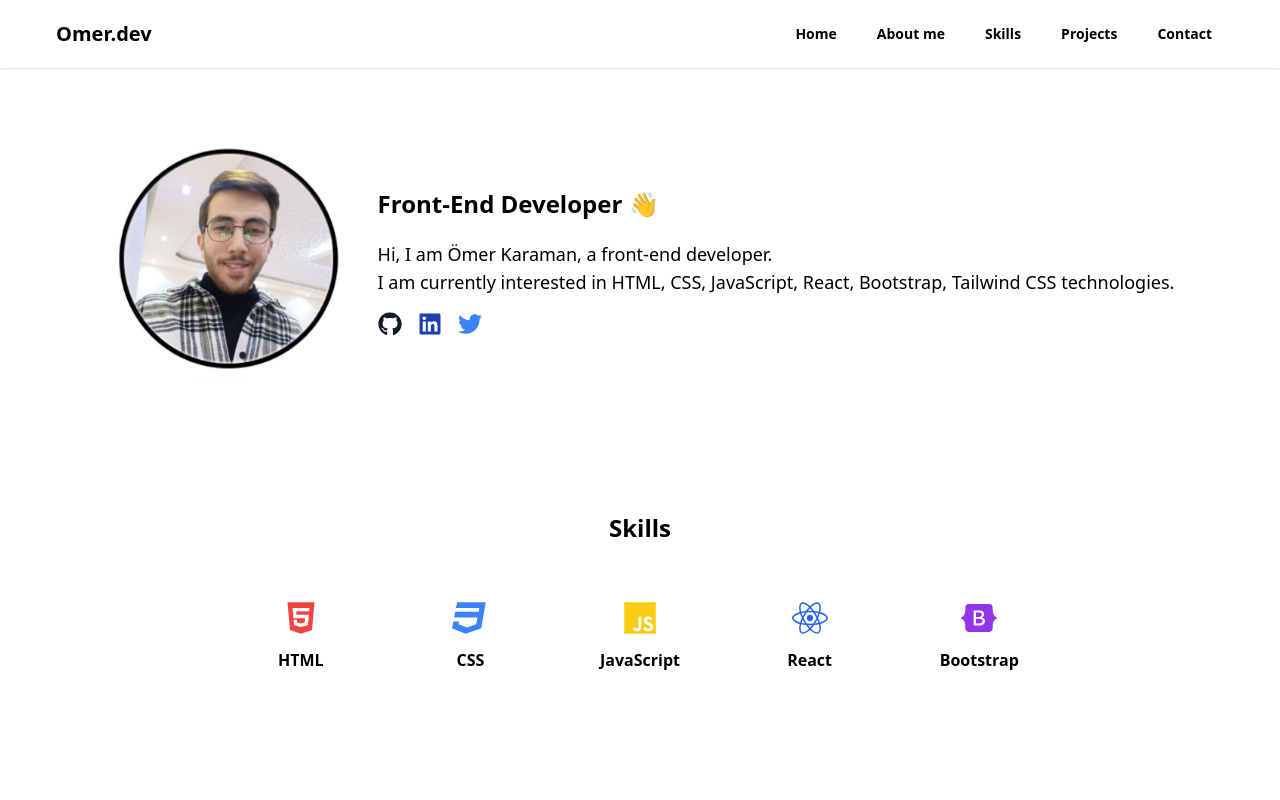
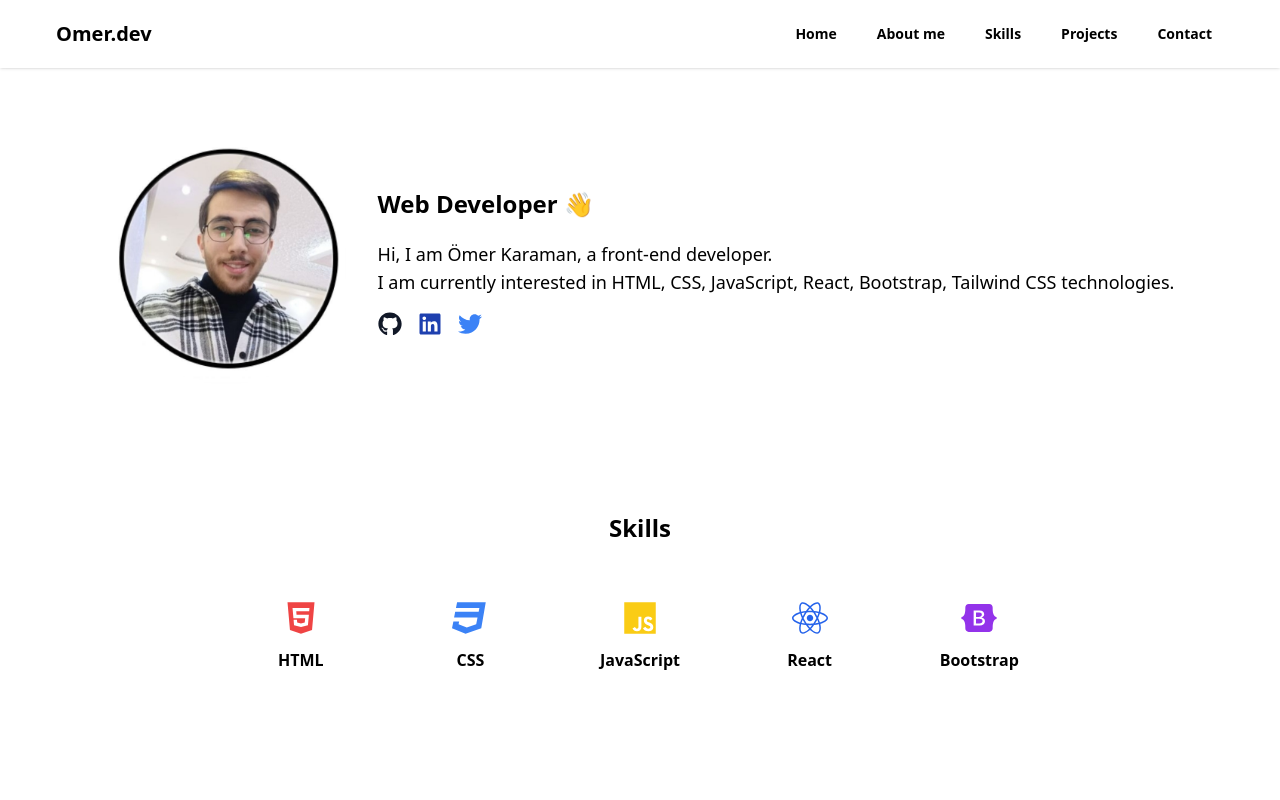
Before and after one commit to omerkr0/portfolio-website, a React (Vite) app: page / in a window 1280 px wide. Shown: the top 800 px of the page. Built offline with nearby package versions, Linux system fonts and the light colour scheme.

Commit message:
text animation added

```diff
--- a/src/components/Header.jsx
+++ b/src/components/Header.jsx
@@ -1,5 +1,6 @@
 import { FaTwitter, FaLinkedin, FaGithub } from 'react-icons/fa'
 import profile from '../../public/assets/profile.jpg'
+import { TypeAnimation } from 'react-type-animation'
 
 function Header() {
   return (
@@ -14,7 +15,16 @@ function Header() {
         </div>
         <div className="md:ml-8 md:mt-0 md:text-left text-center ">
           <h2 className="text-2xl md:mt-11 mt-2 font-semibold ">
-            Front-End Developer 👋
+            <TypeAnimation
+            sequence={[
+                "Front-End Developer 👋", 1000,
+                "Web Developer 👋", 1000,
+                "Software Developer 👋", 1000,
+            ]}
+            speed={30}
+            repeat={Infinity}
+            />
+
           </h2>
           <p className="text-lg mt-5">
             Hi, I am Ömer Karaman, a front-end developer. <br /> I am currently
```
